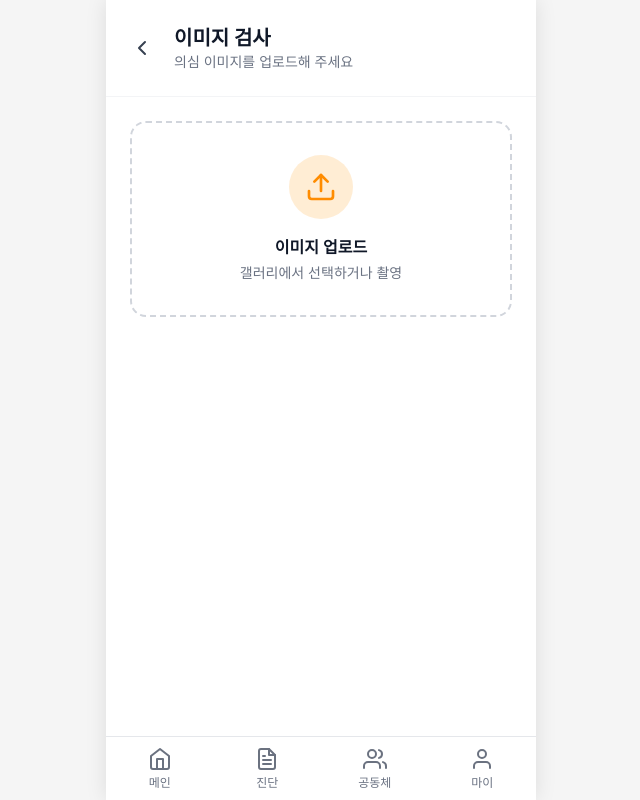
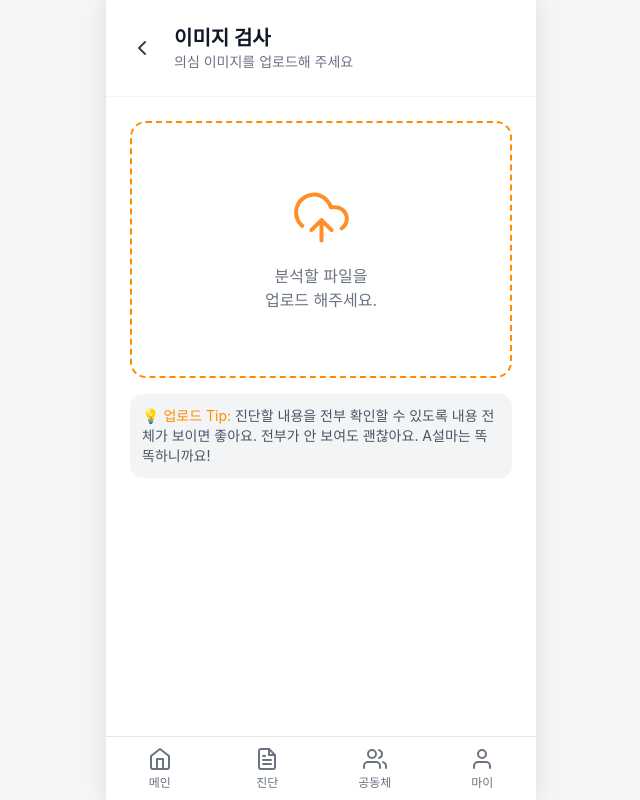
Before and after one commit to 55soup/a-no-way, a Next.js app: page /diagnosis/image in a window 1280 px wide. Shown: the whole page, without its empty margins (319-959 px from the left). Built offline with nearby package versions, Linux system fonts and the light colour scheme.

Commit message:
misc: 이미지 검사 수정

```diff
--- a/src/app/(tabs)/diagnosis/image/page.tsx
+++ b/src/app/(tabs)/diagnosis/image/page.tsx
@@ -113,18 +113,22 @@ export default function ImageDiagnosisPage() {
           <div className="flex flex-col gap-4">
             <button
               onClick={() => fileInputRef.current?.click()}
-              className="flex flex-col items-center justify-center gap-4 p-8 border-2 border-dashed border-gray-300 rounded-2xl hover:border-[#FF8C00] hover:bg-orange-50 transition-all"
+              className="flex flex-col items-center justify-center gap-4 py-16 px-8 border-2 border-dashed border-[#FF8C00] rounded-2xl hover:bg-orange-50 transition-all"
             >
-              <div className="w-16 h-16 bg-orange-100 rounded-full flex items-center justify-center">
-                <UploadIcon />
-              </div>
+              <Image src="/download.svg" alt="업로드" width={61} height={61} />
               <div className="text-center">
-                <p className="font-semibold text-gray-900">이미지 업로드</p>
-                <p className="text-sm text-gray-500 mt-1">
-                  갤러리에서 선택하거나 촬영
-                </p>
+                <p className="text-gray-500">분석할 파일을</p>
+                <p className="text-gray-500">업로드 해주세요.</p>
               </div>
             </button>
+
+            <div className="gap-1 text-sm bg-gray-100 rounded-xl p-3">
+              <span className="text-[#FF8C00]">💡 업로드 Tip: </span>
+              <span className="text-gray-600">
+                진단할 내용을 전부 확인할 수 있도록 내용 전체가 보이면 좋아요.
+                전부가 안 보여도 괜찮아요. A설마는 똑똑하니까요!
+              </span>
+            </div>
           </div>
         ) : (
           <div className="flex flex-col gap-4">
@@ -179,25 +183,6 @@ function BackIcon() {
   );
 }
 
-function UploadIcon() {
-  return (
-    <svg
-      width="32"
-      height="32"
-      viewBox="0 0 24 24"
-      fill="none"
-      stroke="#FF8C00"
-      strokeWidth="2"
-      strokeLinecap="round"
-      strokeLinejoin="round"
-    >
-      <path d="M21 15v4a2 2 0 0 1-2 2H5a2 2 0 0 1-2-2v-4" />
-      <polyline points="17 8 12 3 7 8" />
-      <line x1="12" y1="3" x2="12" y2="15" />
-    </svg>
-  );
-}
-
 function CloseIcon() {
   return (
     <svg
```
Also changed, not shown: public/download.svg (added).
